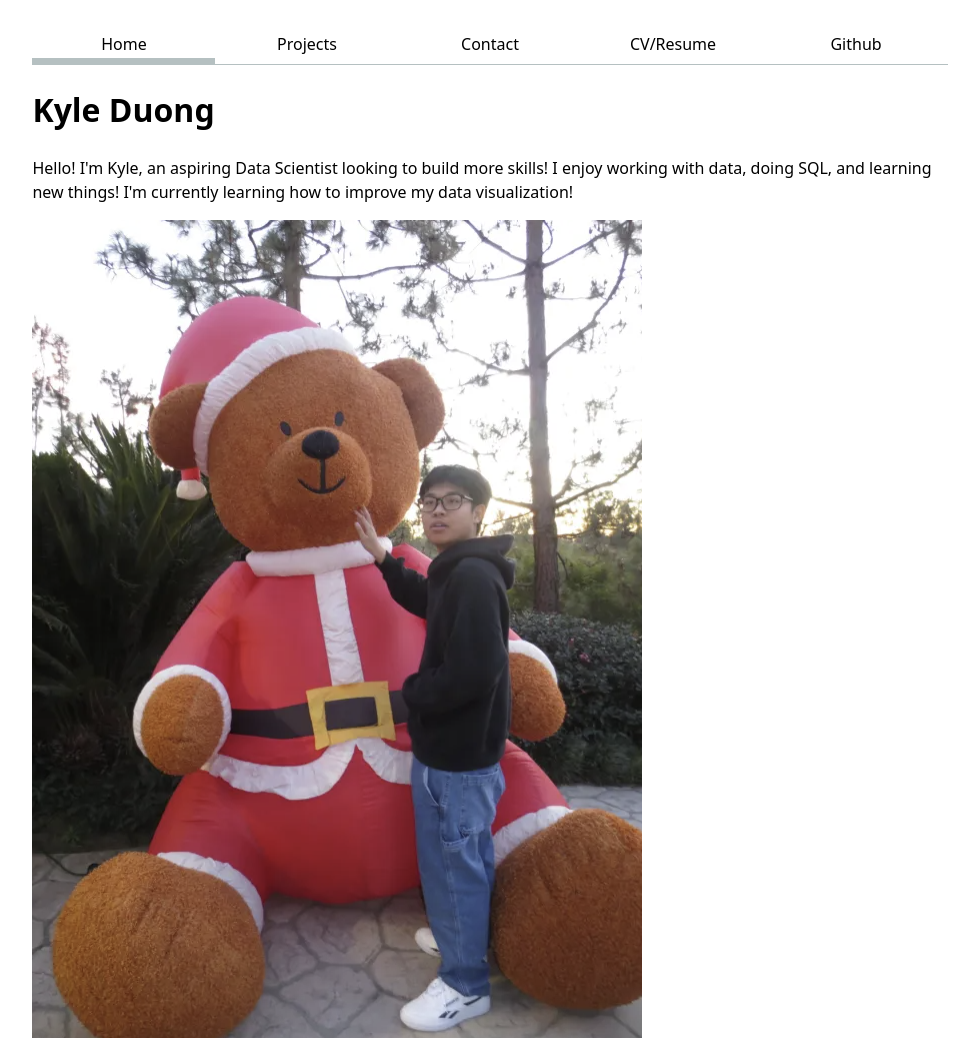
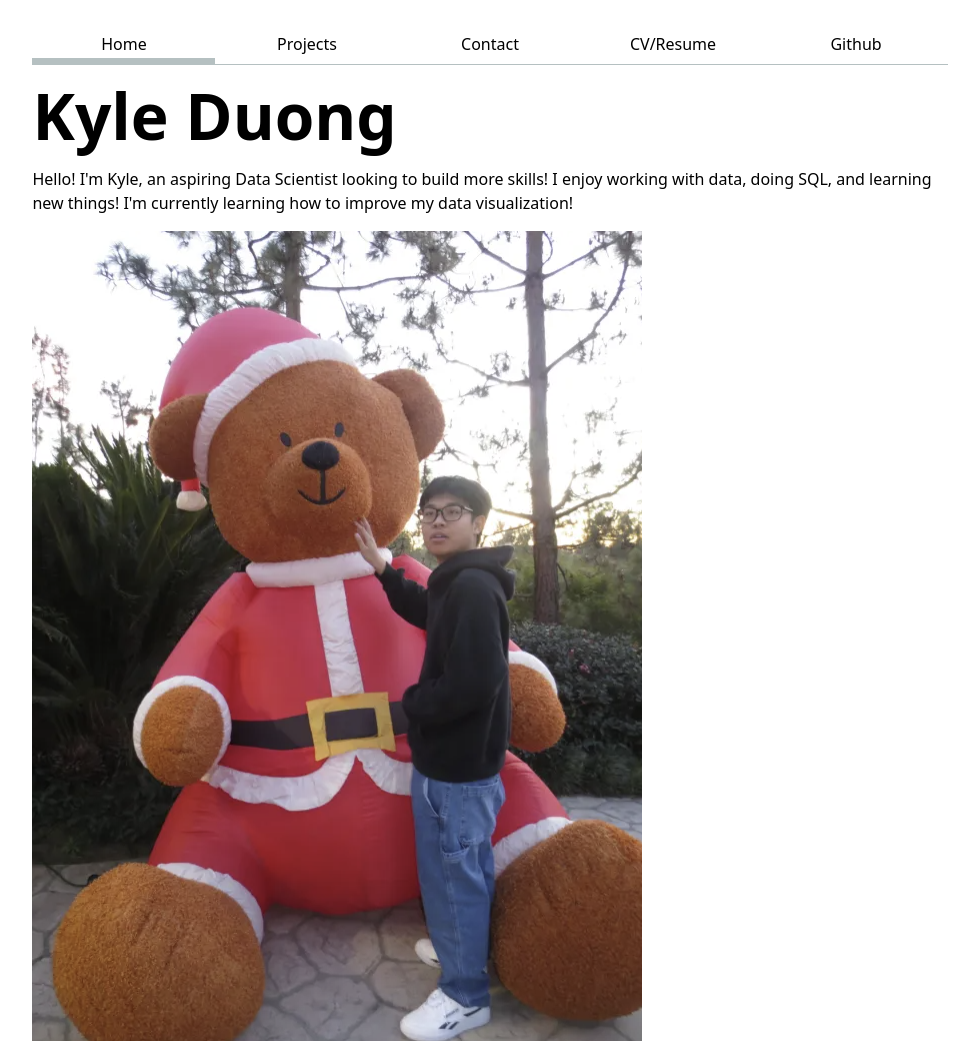
Before and after one commit to kyleduongg/portfolio, a plain HTML site: page index.html in a window 1280 px wide. Shown: the top 1041 px of the page, without its empty margins (150-1112 px from the left). Drawn offline with Linux system fonts and the light colour scheme.

Commit message:
finishing touches

```diff
--- a/style.css
+++ b/style.css
@@ -78,3 +78,13 @@ button {
 .projects article h2 {
   margin: 0;
 }
+
+h1, h2, h3, h4, h5, h6 {
+  line-height: 1.1;
+  text-wrap: balance;
+  margin: 0;
+}
+
+h1 {
+  font-size: 4em;
+}
```
